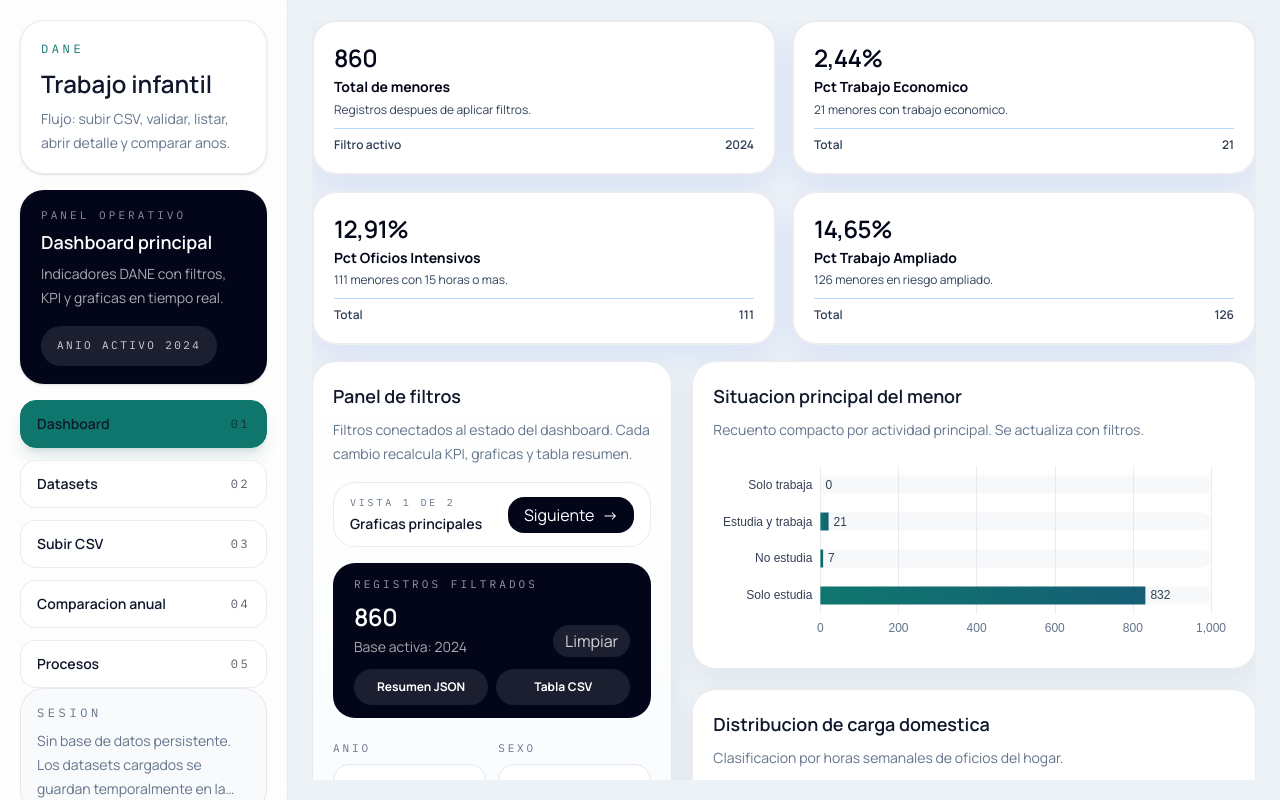
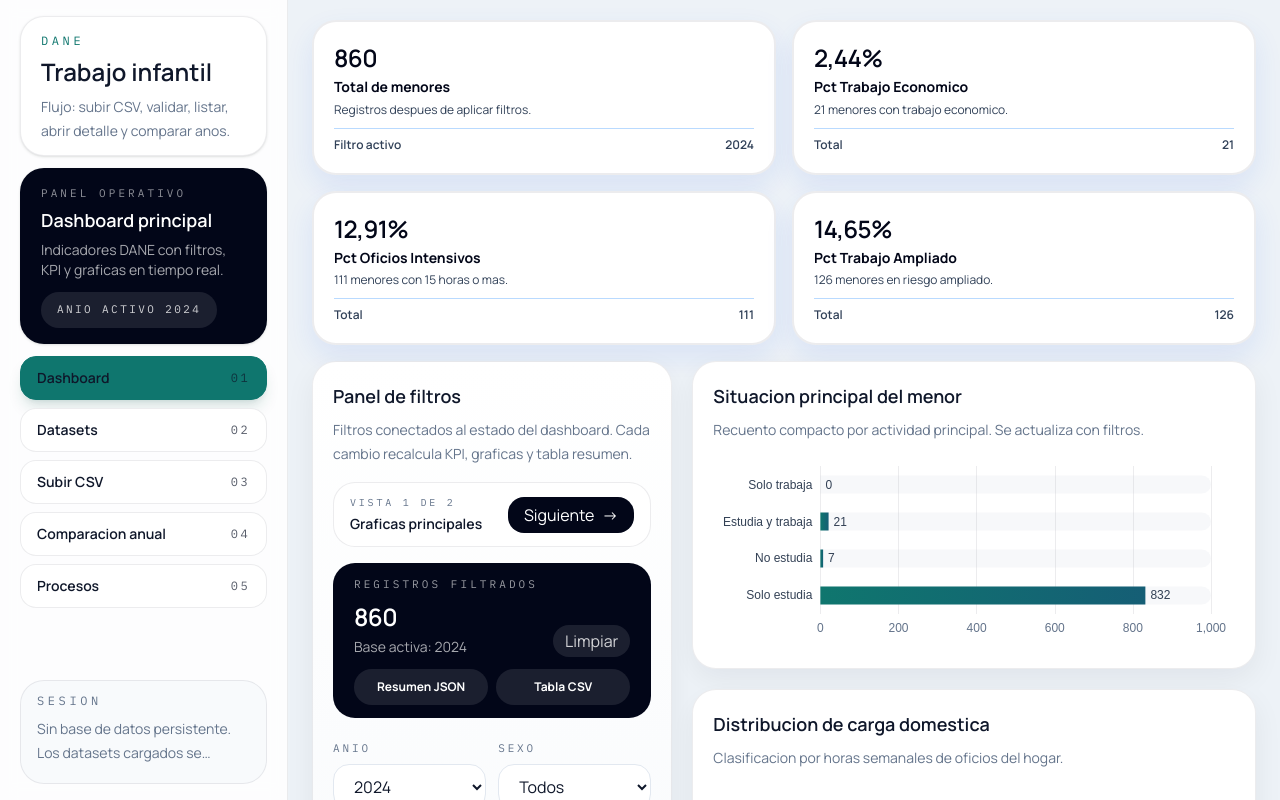
Before and after one commit to AlcaldiaPasto/Dane_Datos_Trabajo_Infantil, a Next.js app in the folder app-trabajo-infantil/: page / in a window 1280 px wide. Built offline with nearby package versions, Linux system fonts and the light colour scheme.

Commit message:
Corregir scroll del menu y dashboard

```diff
--- a/app-trabajo-infantil/src/components/dashboard/dashboard-client.js
+++ b/app-trabajo-infantil/src/components/dashboard/dashboard-client.js
@@ -34,7 +34,7 @@ function DashboardAnalyticsFrame({
   children,
 }) {
   return (
-    <section className="mt-4 grid min-w-0 items-stretch gap-5 xl:grid-cols-[minmax(340px,0.78fr)_minmax(0,1.22fr)]">
+    <section className="mt-4 grid min-w-0 items-start gap-5 xl:grid-cols-[minmax(340px,0.78fr)_minmax(0,1.22fr)]">
       <FilterPanel
         filters={filters}
         options={filterOptions}
@@ -45,7 +45,7 @@ function DashboardAnalyticsFrame({
         onPageChange={onPageChange}
       />
 
-      <div className="grid h-full min-w-0 gap-5">{children}</div>
+      <div className="grid min-w-0 gap-5">{children}</div>
     </section>
   );
 }
@@ -115,7 +115,7 @@ export default function DashboardClient({ records }) {
   }
 
   return (
-    <div className="flex h-full min-w-0 flex-col overflow-hidden">
+    <div className="flex min-h-full min-w-0 flex-col">
       <KpiGrid kpis={snapshot.kpis} />
 
       <DashboardAnalyticsFrame
--- a/app-trabajo-infantil/src/components/layout/app-shell.js
+++ b/app-trabajo-infantil/src/components/layout/app-shell.js
@@ -13,13 +13,13 @@ export default function AppShell({
     description,
   };
   const shellClass = fixedViewport
-    ? "flex h-screen overflow-hidden bg-background text-foreground"
+    ? "flex h-dvh overflow-hidden bg-background text-foreground"
     : "flex min-h-screen overflow-x-hidden bg-background text-foreground";
   const contentClass = fixedViewport
-    ? "flex h-screen min-w-0 flex-1 flex-col overflow-hidden px-5 py-5 xl:px-6"
+    ? "flex h-dvh min-w-0 flex-1 flex-col overflow-y-auto overflow-x-hidden px-5 py-5 xl:px-6"
     : "flex min-h-screen min-w-0 flex-1 flex-col px-5 py-5 xl:px-6";
   const mainClass = fixedViewport
-    ? "flex min-h-0 min-w-0 flex-1 overflow-hidden"
+    ? "flex min-h-full min-w-0 flex-1"
     : "flex min-w-0 flex-1";
 
   return (
@@ -27,7 +27,7 @@ export default function AppShell({
       <Sidebar context={context} />
       <div className={contentClass}>
         <main className={mainClass}>
-          <div className={`flex w-full flex-col ${fixedViewport ? "h-full" : "min-h-full"}`}>{children}</div>
+          <div className="flex min-h-full w-full flex-col">{children}</div>
         </main>
       </div>
     </div>
--- a/app-trabajo-infantil/src/components/layout/sidebar.js
+++ b/app-trabajo-infantil/src/components/layout/sidebar.js
@@ -29,7 +29,7 @@ function isItemActive(item, pathname) {
 
 function getItemClass(isActive) {
   return [
-    "group flex h-12 items-center justify-between rounded-2xl border px-4 transition",
+    "group flex h-11 shrink-0 items-center justify-between rounded-2xl border px-4 transition",
     isActive
       ? "border-accent bg-accent text-white shadow-lg shadow-teal-900/15"
       : "border-line bg-surface-strong text-foreground hover:border-accent/40 hover:bg-white",
@@ -40,42 +40,42 @@ export default function Sidebar({ context }) {
   const pathname = usePathname();
 
   return (
-    <aside className="sticky top-0 flex h-screen w-72 shrink-0 flex-col overflow-hidden border-r border-line bg-[rgba(255,255,255,0.86)] px-5 py-5 backdrop-blur">
-      <div className="mb-4 h-[154px] shrink-0 rounded-3xl border border-line bg-surface-strong px-5 py-5 shadow-sm">
+    <aside className="sticky top-0 flex h-dvh w-72 shrink-0 flex-col overflow-y-auto overflow-x-hidden border-r border-line bg-[rgba(255,255,255,0.86)] px-5 py-4 backdrop-blur">
+      <div className="mb-3 h-[140px] shrink-0 rounded-3xl border border-line bg-surface-strong px-5 py-4 shadow-sm">
         <p className="font-mono text-xs uppercase tracking-[0.3em] text-accent">DANE</p>
-        <h1 className="mt-3 text-2xl font-semibold leading-tight text-foreground">Trabajo infantil</h1>
+        <h1 className="mt-2 text-2xl font-semibold leading-tight text-foreground">Trabajo infantil</h1>
         <p className="mt-2 line-clamp-2 text-sm leading-6 text-muted">
           Flujo: subir CSV, validar, listar, abrir detalle y comparar anos.
         </p>
       </div>
 
       {context ? (
-        <div className="mb-4 h-[194px] shrink-0 rounded-3xl border border-line bg-slate-950 px-5 py-4 text-white shadow-sm">
+        <div className="mb-3 h-[176px] shrink-0 rounded-3xl border border-line bg-slate-950 px-5 py-4 text-white shadow-sm">
           <p className="h-4 truncate font-mono text-[11px] uppercase tracking-[0.28em] text-white/55">
             {context.eyebrow}
           </p>
           <h2 className="mt-2 line-clamp-1 text-lg font-semibold leading-tight">{context.title}</h2>
-          <p className="mt-2 h-12 overflow-hidden text-sm leading-6 text-white/65">{context.description}</p>
-          <div className="mt-4 h-10">
+          <p className="mt-2 h-10 overflow-hidden text-sm leading-5 text-white/65">{context.description}</p>
+          <div className="mt-3 h-9">
             {context.actionHref && context.actionLabel ? (
               <Link
                 href={context.actionHref}
-                className="inline-flex h-10 w-full items-center justify-center rounded-2xl bg-accent px-4 text-sm font-bold text-white transition hover:bg-teal-700"
+                className="inline-flex h-9 w-full items-center justify-center rounded-2xl bg-accent px-4 text-sm font-bold text-white transition hover:bg-teal-700"
               >
                 {context.actionLabel}
               </Link>
             ) : context.badge ? (
-              <div className="inline-flex h-10 max-w-full items-center rounded-full bg-white/10 px-4 font-mono text-[11px] uppercase tracking-[0.22em] text-white/80">
+              <div className="inline-flex h-9 max-w-full items-center rounded-full bg-white/10 px-4 font-mono text-[11px] uppercase tracking-[0.22em] text-white/80">
                 <span className="truncate">{context.badge}</span>
               </div>
             ) : (
-              <div className="h-10" />
+              <div className="h-9" />
             )}
           </div>
         </div>
       ) : null}
 
-      <nav className="flex shrink-0 flex-col gap-3">
+      <nav className="flex shrink-0 flex-col gap-2">
         {items.map((item) => {
           const isActive = isItemActive(item, pathname);
 
@@ -90,9 +90,9 @@ export default function Sidebar({ context }) {
         })}
       </nav>
 
-      <div className="mt-auto h-[126px] shrink-0 rounded-3xl border border-line bg-surface px-4 py-4">
+      <div className="mt-auto h-[104px] shrink-0 rounded-3xl border border-line bg-surface px-4 py-3">
         <p className="font-mono text-xs uppercase tracking-[0.3em] text-muted">Sesion</p>
-        <p className="mt-2 line-clamp-3 text-sm leading-6 text-muted">
+        <p className="mt-2 line-clamp-2 text-sm leading-6 text-muted">
           Sin base de datos persistente. Los datasets cargados se guardan temporalmente en la sesion.
         </p>
       </div>
```
